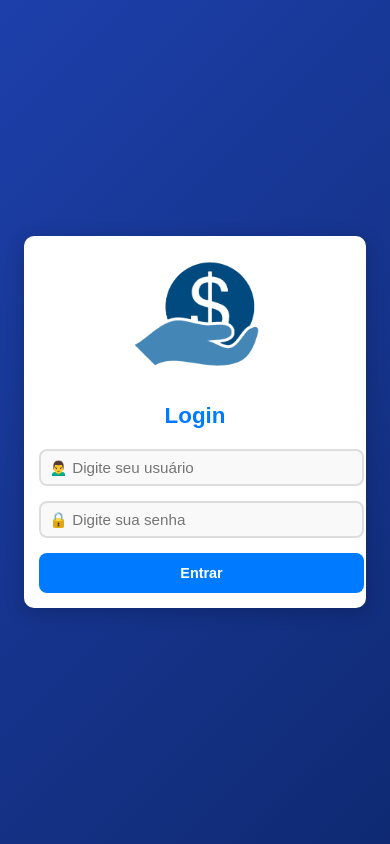
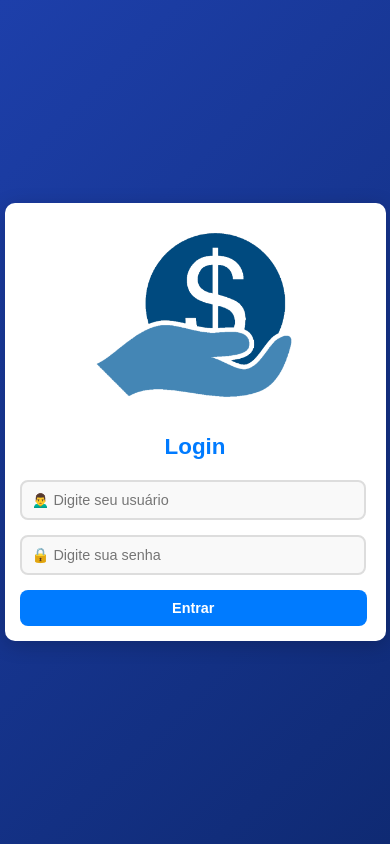
Before and after one commit to carlosandresamp/sistema-financeiro, a website: page login.html in a window 390 px wide. Drawn offline with Linux system fonts and the light colour scheme.

Commit message:
responsividade

```diff
--- a/src/css/styleIndex.css
+++ b/src/css/styleIndex.css
@@ -9,9 +9,17 @@ body {
 }
 
 @keyframes gradientBg {
-  0% { background: linear-gradient(135deg, #2e59d9, #224abe); }
-  50% { background: linear-gradient(135deg, #1d3faa, #0f2a73); }
-  100% { background: linear-gradient(135deg, #2e59d9, #224abe); }
+  0% {
+    background: linear-gradient(135deg, #2e59d9, #224abe);
+  }
+
+  50% {
+    background: linear-gradient(135deg, #1d3faa, #0f2a73);
+  }
+
+  100% {
+    background: linear-gradient(135deg, #2e59d9, #224abe);
+  }
 }
 
 main {
@@ -21,6 +29,7 @@ main {
   background-color: #fff;
   box-shadow: 0 4px 10px rgba(0, 0, 0, 0.1);
   border-radius: 8px;
+  width: 90%;
 }
 
 /* Cabeçalho */
@@ -28,7 +37,7 @@ h3 {
   text-align: center;
   color: #007bff;
   margin-bottom: 30px;
-  font-size: 1.8rem;
+  font-size: clamp(1.5rem, 2vw, 2rem);
 }
 
 /* Resumo de finanças */
@@ -38,6 +47,7 @@ h3 {
   align-items: center;
   gap: 20px;
   margin-bottom: 20px;
+  flex-wrap: wrap;
 }
 
 .resume div {
@@ -48,14 +58,15 @@ h3 {
   background: #f9f9f9;
   border: 2px solid #e0e0e0;
   border-radius: 6px;
+  min-width: 100px;
 }
 
-.incomes{
+.incomes {
   font-weight: bold;
   color: #00C9A7;
 }
 
-.expenses{
+.expenses {
   font-weight: bold;
   color: #c90000;
 }
@@ -269,8 +280,17 @@ header {
     padding: 8px;
   }
 
+  .monthFilter {
+    flex-direction: column;
+    align-items: stretch;
+  }
+
   table th,
   table td {
     font-size: 0.7rem;
   }
+
+  .divTable {
+    overflow-x: auto;
+  }
 }
--- a/src/css/styleLogin.css
+++ b/src/css/styleLogin.css
@@ -19,9 +19,11 @@ body {
 }
 
 .logo img {
-  padding: 5px 100px;
-  max-width: 50%;
+  padding: 5px;
+  max-width: 80%;
   height: auto;
+  display: block;
+  margin: 0 auto;
 }
 
 main {
@@ -51,7 +53,7 @@ form {
 
 /* Labels */
 label {
-  font-size: 0.9rem;
+  font-size: 1rem;
   font-weight: bold;
   margin-bottom: 5px;
 }
@@ -59,7 +61,7 @@ label {
 /* Inputs */
 input[type="text"],
 input[type="password"] {
-  width: 375px;
+  width: 100%;
   padding: 10px;
   font-size: 1rem;
   border: 2px solid #ddd;
@@ -76,8 +78,8 @@ input[type="password"]:focus {
 
 /* Botão */
 button {
-  width: 397px;
-  height: 40px;
+  width: 100%;
+  padding: 10px;
   font-size: 1rem;
   background: #007bff;
   color: #fff;
@@ -109,8 +111,8 @@ button:active {
 /* Responsividade */
 @media (max-width: 768px) {
   main {
-    padding: 20px;
-    width: 95%;
+    padding: 15px;
+    width: 90%;
   }
 
   h3 {
@@ -119,17 +121,27 @@ button:active {
 
   button {
     font-size: 0.95rem;
+    max-width: 99%;
+    display: flex;
+    justify-content: center;
+    align-items: center;
+  }
+
+  input[type="text"],
+  input[type="password"] {
+    font-size: 0.9rem;
+    max-width: 92%;
   }
 }
 
 @media (max-width: 480px) {
-  .logo img{
-    padding: 5px 80px;
+  .logo img {
+    max-width: 70%;
   }
 
   main {
     padding: 15px;
-    max-width: 80%;
+    width: 90%;
   }
 
   h3 {
@@ -138,18 +150,16 @@ button:active {
 
   button {
     font-size: 0.9rem;
-    padding: 8px;
-    width: 325px;
+    max-width: 99%;
   }
 
   input[type="text"],
   input[type="password"] {
-    font-size: 0.95rem;
-    padding: 8px;
-    width: 305px;
+    font-size: 0.9rem;
+    max-width: 92%;
   }
 
   label {
-    font-size: 0.8rem;
+    font-size: 0.9rem;
   }
 }
```
